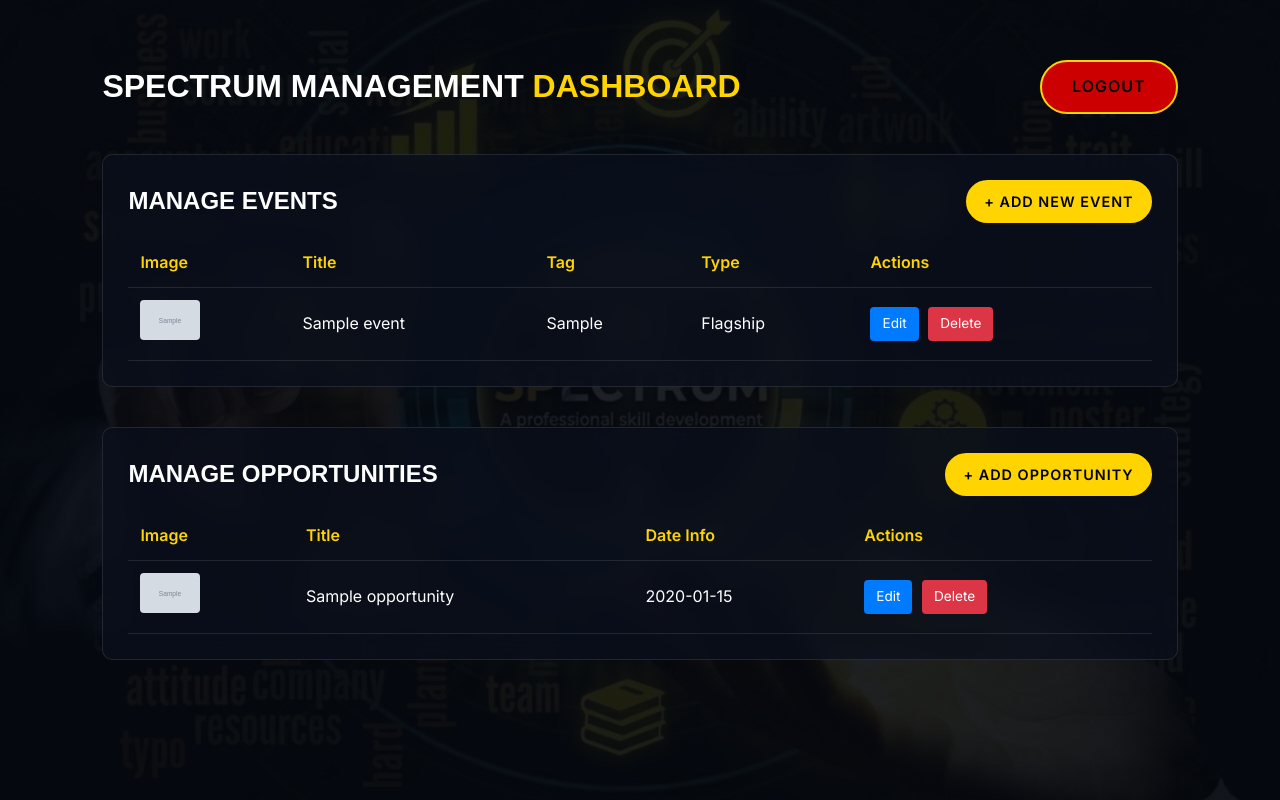
After one commit to Hirobi98/Club_portfolio, a PHP site: page /dashboard.php in a window 1280 px wide. The commit adds this page. Run offline with PHP 8.4, Linux system fonts and the light colour scheme; a user stored in the database is signed in; tables that the repository leaves empty hold one stand-in row (values such as "Sample post"); grey boxes marked "Sample" are stand-in pictures; some web fonts are replaced.

Commit message:
admin dashboard created

```diff
--- /dev/null
+++ b/dashboard.php
@@ -0,0 +1,135 @@
+<?php
+session_start();
+if (!isset($_SESSION['admin_logged_in'])) {
+    header('Location: login.php');
+    exit;
+}
+require_once 'db.php';
+
+// Handle Item Deletions
+if (isset($_GET['delete_event'])) {
+    $id = (int)$_GET['delete_event'];
+    $stmt = $pdo->prepare("DELETE FROM events WHERE id = ?");
+    $stmt->execute([$id]);
+    header('Location: dashboard.php');
+    exit;
+}
+
+if (isset($_GET['delete_opp'])) {
+    $id = (int)$_GET['delete_opp'];
+    $stmt = $pdo->prepare("DELETE FROM opportunities WHERE id = ?");
+    $stmt->execute([$id]);
+    header('Location: dashboard.php');
+    exit;
+}
+
+$events = $pdo->query("SELECT * FROM events ORDER BY created_at DESC")->fetchAll();
+$opportunities = $pdo->query("SELECT * FROM opportunities ORDER BY created_at DESC")->fetchAll();
+?>
+<!DOCTYPE html>
+<html lang="en">
+<head>
+    <title>Admin Control Panel</title>
+    <link rel="stylesheet" href="style.css">
+    <style>
+        body {
+            background: linear-gradient(rgba(5, 8, 15, 0.9), rgba(5, 8, 15, 0.9)),
+                        url('hero-bg.jpg') center center / cover no-repeat fixed !important;
+        }
+
+        .dashboard-container { padding: 60px 8%; }
+
+        /* 2. Update your table sections to have a darker, blurred glass backing */
+        .table-section {
+            margin-top: 40px;
+            background: rgba(10, 15, 28, 0.75); /* Darker solid tint */
+            padding: 25px;
+            border-radius: 10px;
+            border: 1px solid var(--glass-border);
+            backdrop-filter: blur(12px); /* Premium frost blur effect */
+            -webkit-backdrop-filter: blur(12px); /* Safari support */
+        }
+
+        /* 3. Ensure the text inside the tables stands out perfectly */
+        table { width: 100%; border-collapse: collapse; margin-top: 15px; }
+        th, td { padding: 12px; text-align: left; border-bottom: 1px solid var(--glass-border); }
+        th { color: var(--primary-gold); }
+        td { color: #ffffff; } /* Forces clean white visibility for the table data rows */
+
+        .action-btn { padding: 6px 12px; border-radius: 4px; text-decoration: none; font-size: 0.85rem; margin-right: 5px; display: inline-block;}
+        .btn-edit { background: #007bff; color: white; }
+        .btn-delete { background: #dc3545; color: white; }
+        .hdr-flex { display: flex; justify-content: space-between; align-items: center; }
+    </style>
+</head>
+<body>
+    <div class="dashboard-container">
+        <div class="hdr-flex">
+            <h1>Spectrum Management <span class="text-gold">Dashboard</span></h1>
+            <a href="logout.php" class="btn-primary" style="background:#cc0000;">Logout</a>
+        </div>
+
+        <div class="table-section">
+            <div class="hdr-flex">
+                <h2>Manage Events</h2>
+                <a href="manage-event.php" class="btn-primary" style="padding: 8px 16px; font-size:0.9rem;">+ Add New Event</a>
+            </div>
+            <table>
+                <thead>
+                    <tr>
+                        <th>Image</th>
+                        <th>Title</th>
+                        <th>Tag</th>
+                        <th>Type</th>
+                        <th>Actions</th>
+                    </tr>
+                </thead>
+                <tbody>
+                    <?php foreach ($events as $e): ?>
+                    <tr>
+                        <td><img src="uploads/<?= htmlspecialchars($e['cover_image']); ?>" style="width:60px; height:40px; object-fit:cover; border-radius:4px;"></td>
+                        <td><?= htmlspecialchars($e['title']); ?></td>
+                        <td><?= htmlspecialchars($e['tag']); ?></td>
+                        <td><?= $e['is_flagship'] ? 'Flagship' : 'Normal'; ?></td>
+                        <td>
+                            <a href="manage-event.php?id=<?= $e['id']; ?>" class="action-btn btn-edit">Edit</a>
+                            <a href="dashboard.php?delete_event=<?= $e['id']; ?>" class="action-btn btn-delete" onclick="return confirm('Delete event?')">Delete</a>
+                        </td>
+                    </tr>
+                    <?php endforeach; ?>
+                </tbody>
+            </table>
+        </div>
+
+        <div class="table-section">
+            <div class="hdr-flex">
+                <h2>Manage Opportunities</h2>
+                <a href="manage-opp.php" class="btn-primary" style="padding: 8px 16px; font-size:0.9rem;">+ Add Opportunity</a>
+            </div>
+            <table>
+                <thead>
+                    <tr>
+                        <th>Image</th>
+                        <th>Title</th>
+                        <th>Date Info</th>
+                        <th>Actions</th>
+                    </tr>
+                </thead>
+                <tbody>
+                    <?php foreach ($opportunities as $o): ?>
+                    <tr>
+                        <td><img src="uploads/<?= htmlspecialchars($o['image']); ?>" style="width:60px; height:40px; object-fit:cover; border-radius:4px;"></td>
+                        <td><?= htmlspecialchars($o['title']); ?></td>
+                        <td><?= htmlspecialchars($o['date_info']); ?></td>
+                        <td>
+                            <a href="manage-opp.php?id=<?= $o['id']; ?>" class="action-btn btn-edit">Edit</a>
+                            <a href="dashboard.php?delete_opp=<?= $o['id']; ?>" class="action-btn btn-delete" onclick="return confirm('Delete item?')">Delete</a>
+                        </td>
+                    </tr>
+                    <?php endforeach; ?>
+                </tbody>
+            </table>
+        </div>
+    </div>
+</body>
+</html>
--- a/login.php
+++ b/login.php
@@ -20,6 +20,7 @@ if ($_SERVER['REQUEST_METHOD'] === 'POST') {
             if ($admin) {
                 // Direct Plain Text Matching (No hashing functions used)
                 if ($password === $admin['password']) {
+                    $_SESSION['admin_logged_in'] = true;
 
                     $_SESSION['admin'] = $admin['username'];
 
```
Also changed, not shown: logout.php (added, +7 -0 lines).
